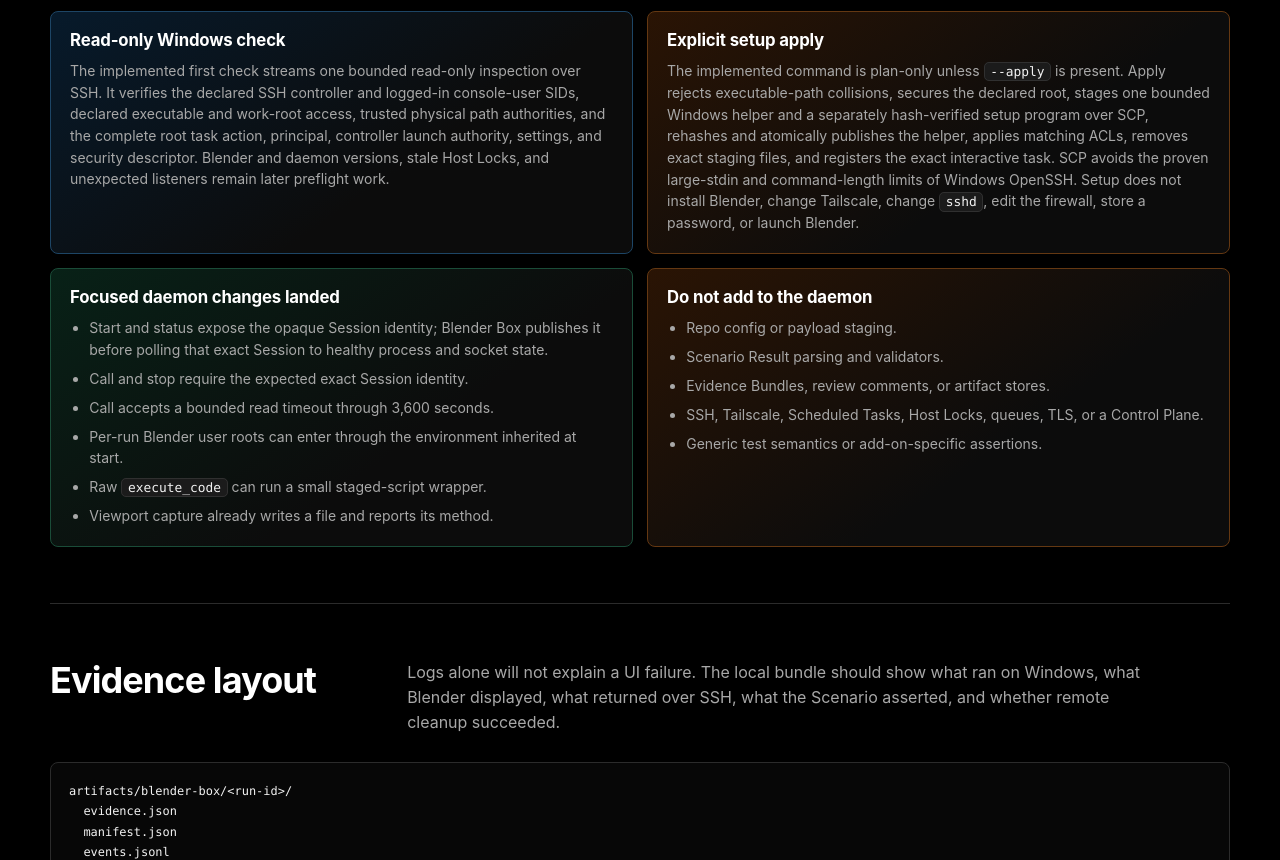
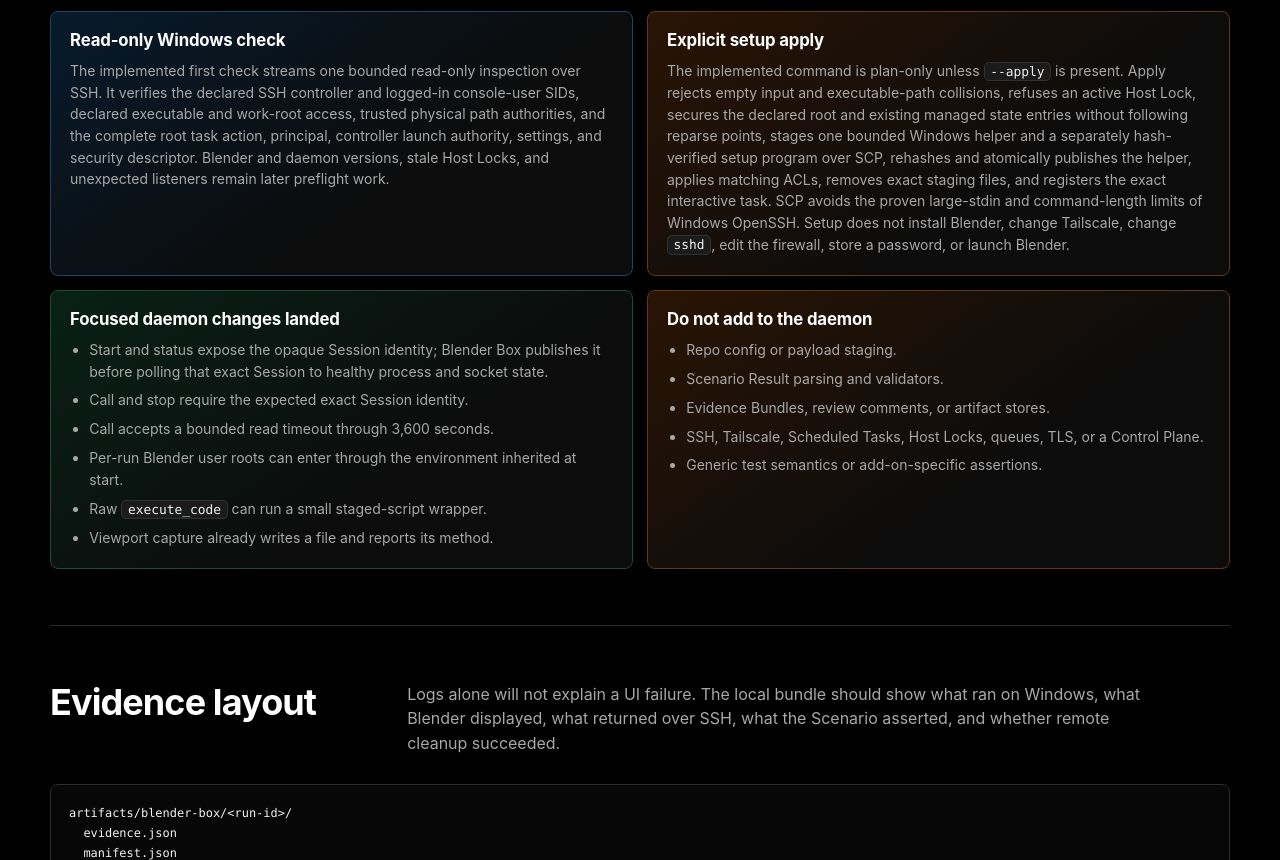
Before and after one commit to BramVR/blender-box, a plain HTML site: page docs/research/blender-box-research.html in a window 1280 px wide. Shown: the part 7269-8129 px from the top of the page. Drawn offline with Linux system fonts and the light colour scheme.

Commit message:
docs: record sealed setup and evidence checks

```diff
--- a/docs/research/blender-box-research.html
+++ b/docs/research/blender-box-research.html
@@ -740,7 +740,7 @@
         </article>
         <article class="card orange">
           <h3>Explicit setup apply</h3>
-          <p>The implemented command is plan-only unless <code>--apply</code> is present. Apply rejects executable-path collisions, secures the declared root, stages one bounded Windows helper and a separately hash-verified setup program over SCP, rehashes and atomically publishes the helper, applies matching ACLs, removes exact staging files, and registers the exact interactive task. SCP avoids the proven large-stdin and command-length limits of Windows OpenSSH. Setup does not install Blender, change Tailscale, change <code>sshd</code>, edit the firewall, store a password, or launch Blender.</p>
+          <p>The implemented command is plan-only unless <code>--apply</code> is present. Apply rejects empty input and executable-path collisions, refuses an active Host Lock, secures the declared root and existing managed state entries without following reparse points, stages one bounded Windows helper and a separately hash-verified setup program over SCP, rehashes and atomically publishes the helper, applies matching ACLs, removes exact staging files, and registers the exact interactive task. SCP avoids the proven large-stdin and command-length limits of Windows OpenSSH. Setup does not install Blender, change Tailscale, change <code>sshd</code>, edit the firewall, store a password, or launch Blender.</p>
         </article>
         <article class="card green">
           <h3>Focused daemon changes landed</h3>
```
Also changed, not shown: 4 other files.
